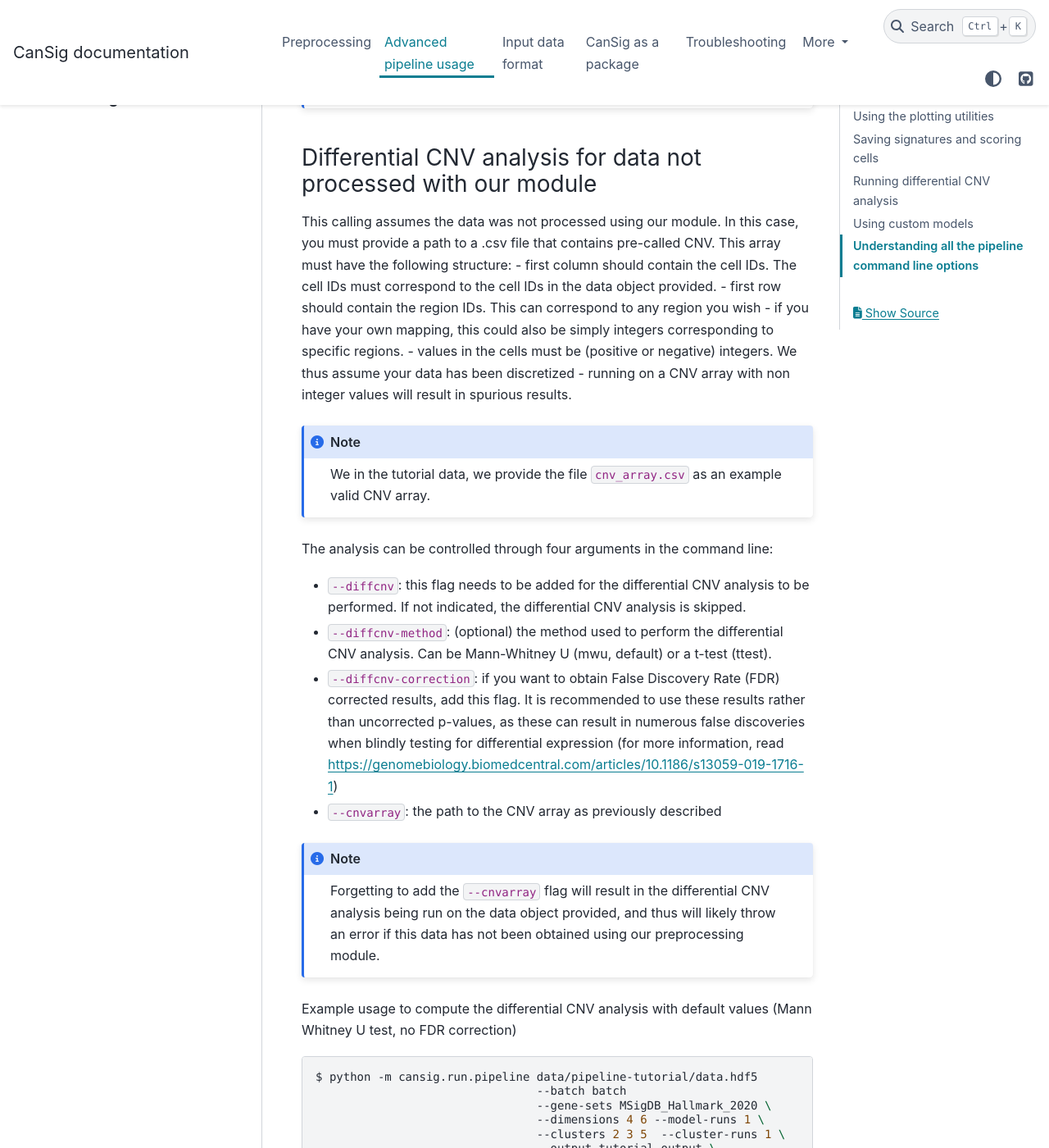
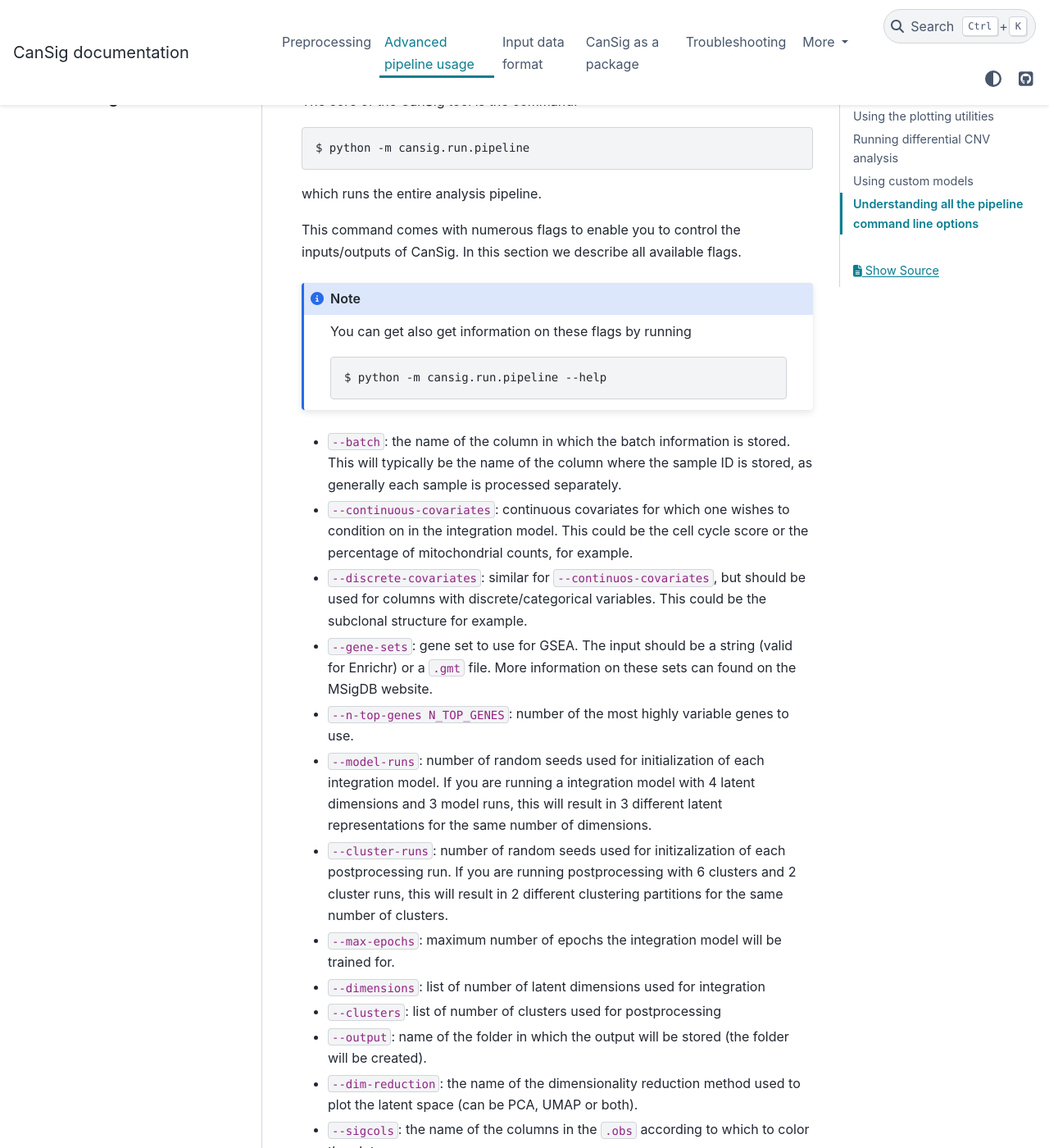
Before and after one commit to BoevaLab/CanSig, a Sphinx documentation site: the page built from docs/pipeline-advanced.rst, in a window 1280 px wide and 1400 px high, scrolled down 5709 px. Shown: the whole window at 82% size. Built offline with Sphinx 7.4.7 and the PyData theme 0.15.4, drawn with Linux system fonts in a browser that asks for light colours; some of the changed text lies outside the part shown.

Commit message:
Update the documentation (#97)
* Remove documentation of deprecated utilities.

* Slightly adjust the preprocessing tutorial.

* Update the flags description.

```diff
--- a/docs/pipeline-advanced.rst
+++ b/docs/pipeline-advanced.rst
@@ -60,43 +60,6 @@
                                    --output tutorial-output \
                                    --disable-plots
 
-Saving signatures and scoring cells
------------------------------------
-
-CanSig finds signatures in cancer data: these signatures are defined as the most overexpressed genes in a biologically meaningful part of the subspace (approximated by a cluster).
-By default, running the pipeline will result the results of the differential gene expression analysis to be saved for each cluster, as well as the score for each cell for each of the signatures (defined as the 200 most positively differentially expressed genes in the cluster) and the correlation between the signatures.
-
-The results associated with signatures and scoring can be controlled through the three following command line arguments:
-
-* ``--disable-signatures``: if you do not want any of the results linked to signatures to be saved (ie differential gene expression analysis for each cluster, scores of each signature for each cell and correlation between signatures), then input this flag.
-* ``--ngenessig``: number of genes that define a signature associated with a cluster. The cells will be scored using the n top positively differentially expressed genes in the cluster, with n being the minimal value between the total number of differentially expressed genes and ngenessig inputted. Defaults to 200.
-* ``--corrmethod``: the method used to compute the correlation between the signatures; can be spearman or pearson. Defaults to pearson.
-
-Example usage to compute scores on cells using the 100 top most differentially expressed genes as a signature and using spearman to compute the correlation between signatures.
-
-.. code-block:: bash
-
-   $ python -m cansig.run.pipeline data/pipeline-tutorial/data.hdf5
-                                   --batch batch
-                                   --gene-sets MSigDB_Hallmark_2020 \
-                                   --dimensions 4 6 --model-runs 1 \
-                                   --clusters 2 3 5  --cluster-runs 1 \
-                                   --output tutorial-output \
-                                   --ngenessig 100 \
-                                   --corrmethod spearman
-
-Example usage to disable saving any results linked to signatures
-
-.. code-block:: bash
-
-   $ python -m cansig.run.pipeline data/pipeline-tutorial/data.hdf5
-                                   --batch batch
-                                   --gene-sets MSigDB_Hallmark_2020 \
-                                   --dimensions 4 6 --model-runs 1 \
-                                   --clusters 2 3 5  --cluster-runs 1 \
-                                   --output tutorial-output \
-                                   --disable-signatures
-
 Running differential CNV analysis
 ---------------------------------
 
@@ -104,7 +67,8 @@
 This module is deactivated by default. There are two main ways to run this analysis: the first assumes that you are using a data object that has been obtained using our preprocessing module (see :ref:`preprocessing`), the second can be run if provided with a external discretized CNV calling, even if the data object has not been obtained through our preprocessing module.
 
 .. note::
-   the data provided for the tutorial has been processed using our preprocessing module, and can be thus used for differential CNV analysis assuming so.
+
+   The data provided for the tutorial has been processed using our preprocessing module, and can be thus used for differential CNV analysis assuming so.
 
 Differential CNV analysis for data preprocessed with our module
 ^^^^^^^^^^^^^^^^^^^^^^^^^^^^^^^^^^^^^^^^^^^^^^^^^^^^^^^^^^^^^^^
@@ -170,30 +134,32 @@
 .. note::
    If trying to run this function as such on a data object that has not been processed with our preprocessing module, this will result in an ValueError
 
-Differential CNV analysis for data not processed with our module
-^^^^^^^^^^^^^^^^^^^^^^^^^^^^^^^^^^^^^^^^^^^^^^^^^^^^^^^^^^^^^^^^
-This calling assumes the data was not processed using our module. In this case, you must provide a path to a .csv file that contains pre-called CNV.
-This array must have the following structure:
-- first column should contain the cell IDs. The cell IDs must correspond to the cell IDs in the data object provided.
-- first row should contain the region IDs. This can correspond to any region you wish - if you have your own mapping, this could also be simply integers corresponding to specific regions.
-- values in the cells must be (positive or negative) integers. We thus assume your data has been discretized - running on a CNV array with non integer values will result in spurious results.
+..
+  .. Differential CNV analysis for data not processed with our module
+  .. ^^^^^^^^^^^^^^^^^^^^^^^^^^^^^^^^^^^^^^^^^^^^^^^^^^^^^^^^^^^^^^^^
+  This calling assumes the data was not processed using our module. In this case, you must provide a path to a .csv file that contains pre-called CNV.
+  This array must have the following structure:
+  - first column should contain the cell IDs. The cell IDs must correspond to the cell IDs in the data object provided.
+  - first row should contain the region IDs. This can correspond to any region you wish - if you have your own mapping, this could also be simply integers corresponding to specific regions.
+  - values in the cells must be (positive or negative) integers. We thus assume your data has been discretized - running on a CNV array with non integer values will result in spurious results.
 
-.. note::
-   We in the tutorial data, we provide the file ``cnv_array.csv`` as an example valid CNV array.
+..
+  .. note::
+     We in the tutorial data, we provide the file ``cnv_array.csv`` as an example valid CNV array.
 
-The analysis can be controlled through four arguments in the command line:
+  The analysis can be controlled through four arguments in the command line:
 
-* ``--diffcnv``: this flag needs to be added for the differential CNV analysis to be performed. If not indicated, the differential CNV analysis is skipped.
-* ``--diffcnv-method``: (optional) the method used to perform the differential CNV analysis. Can be Mann-Whitney U (mwu, default) or a t-test (ttest).
-* ``--diffcnv-correction``: if you want to obtain False Discovery Rate (FDR) corrected results, add this flag. It is recommended to use these results rather than uncorrected p-values, as these can result in numerous false discoveries when blindly testing for differential expression (for more information, read https://genomebiology.biomedcentral.com/articles/10.1186/s13059-019-1716-1)
-* ``--cnvarray``: the path to the CNV array as previously described
+  * ``--diffcnv``: this flag needs to be added for the differential CNV analysis to be performed. If not indicated, the differential CNV analysis is skipped.
+  * ``--diffcnv-method``: (optional) the method used to perform the differential CNV analysis. Can be Mann-Whitney U (mwu, default) or a t-test (ttest).
+  * ``--diffcnv-correction``: if you want to obtain False Discovery Rate (FDR) corrected results, add this flag. It is recommended to use these results rather than uncorrected p-values, as these can result in numerous false discoveries when blindly testing for differential expression (for more information, read https://genomebiology.biomedcentral.com/articles/10.1186/s13059-019-1716-1)
+  * ``--cnvarray``: the path to the CNV array as previously described
 
-.. note::
+  .. note::
    Forgetting to add the ``--cnvarray`` flag will result in the differential CNV analysis being run on the data object provided, and thus will likely throw an error if this data has not been obtained using our preprocessing module.
 
-Example usage to compute the differential CNV analysis with default values (Mann Whitney U test, no FDR correction)
+  Example usage to compute the differential CNV analysis with default values (Mann Whitney U test, no FDR correction)
 
-.. code-block:: bash
+  .. code-block:: bash
 
    $ python -m cansig.run.pipeline data/pipeline-tutorial/data.hdf5
                                    --batch batch
@@ -204,17 +170,17 @@
                                    --diffcnv \
                                    --cnvarray data/pipeline-tutorial/cnv_array.csv
 
-This will result in the following file being added to the ``tutorial-output/`` directory, in addition to all the files/directories described on the homepage.
+  This will result in the following file being added to the ``tutorial-output/`` directory, in addition to all the files/directories described on the homepage.
 
-* ``postprocessing/``:
+  * ``postprocessing/``:
    * ``{rundir}/differential-cnvs.csv``: file containing the columns for each cluster cl
       - {cl}\_pvalues: contains the p values of the test cl vs rest
       - {cl}\_perc\_{gains/losses}: contains the percentage of cells in the cluster showing a gain/loss at this region
       - {cl}\_rest\_{gains/losses}: contains the percentage of cells in all but the cluster showing a gain/loss at this region
 
-Example usage to compute the differential CNV analysis with a t-test and with FDR corrected values (ie q-values)
+  Example usage to compute the differential CNV analysis with a t-test and with FDR corrected values (ie q-values)
 
-.. code-block:: bash
+  .. code-block:: bash
 
    $ python -m cansig.run.pipeline data/pipeline-tutorial/data.hdf5
                                    --batch batch
@@ -227,7 +193,7 @@
                                    --diffcnv-correction \
                                    --cnvarray data/pipeline-tutorial/cnv_array.csv
 
-This will result in the same file as in the previous example with the addition of the columns
+  This will result in the same file as in the previous example with the addition of the columns
 
       - "{cl}\_qvalues": contains the q values of the test cl vs rest
 
@@ -240,15 +206,24 @@
 ``my-models/``: directory with the results. In the pipeline case its called ``latent/``:
 
 * ``model1-name/``: model name, it can be arbitrary
-    * ``params.json``: model parameters, will be used to create a summary
-    * ``latent_representations.csv``: for each cell name (index column), the coordinates of the latent codes
+
+  * ``params.json``: model parameters, will be used to create a summary
+
+  * ``latent_representations.csv``: for each cell name (index column), the coordinates of the latent codes
+
 * ``model2-name/``: another directory, structured in the same manner
+
 * ...
 
-To help creating such directories, we created a template for the script wrapping your model at TODO
+To help creating such directories, we created auxiliary functions:
 
-.. todo::
-   Put a template for the wrapping script at GitHub (in a new ``templates/`` directory).
+.. code-block:: python
+
+   import cansig.filesystem as fs
+
+   output_dir = fs.IntegrationDir(output, create=True)
+   fs.save_settings(settings=config, path=output_dir.integration_settings)
+   fs.save_latent_representations(representations=representations, path=output_dir.latent_representations)
 
 
 When the directory with different latent codes is ready, run:
@@ -270,14 +245,16 @@
 Understanding all the pipeline command line options
 ---------------------------------------------------
 
-The crux of CanSig is running the entire tool through the command:
+The core of the CanSig tool is the command:
 
 .. code-block::
 
    $ python -m cansig.run.pipeline
 
+which runs the entire analysis pipeline.
+
 This command comes with numerous flags to enable you to control the inputs/outputs of CanSig.
-We will describe each flag in detail here
+In this section we describe all available flags.
 
 .. note::
    You can get also get information on these flags by running
@@ -286,24 +263,34 @@
 
       $ python -m cansig.run.pipeline --help
 
-* ``--batch``: the name of the column in which the batch information is stored. This will typically be the name of the column where the sample ID is stored, as generally each sample is processed separately.
-* ``--continuous-covariates``: continusous covariates for which one wishes to correct in the integration model. This could be the cell cycle score or the percentage of mitochondrial counts for example.
-* ``--discrete-covariates``: discrete covariates for which one wishes to correct in the integration model. This could be the subclonal structure for example.
-* ``--gene-sets``: gene set to use for GSEA. The input should be a string (valid for Enrichr) or a .gmt file. More information on these sets can found on the MSigDB website.
+
+* ``--batch``: the name of the column in which the batch information is stored.
+  This will typically be the name of the column where the sample ID is stored, as generally each sample is processed separately.
+* ``--continuous-covariates``: continuous covariates for which one wishes to condition on in the integration model. This could be the cell cycle score or the percentage of mitochondrial counts, for example.
+* ``--discrete-covariates``: similar for ``--continuos-covariates``, but should be used for columns with discrete/categorical variables. This could be the subclonal structure for example.
+* ``--gene-sets``: gene set to use for GSEA. The input should be a string (valid for Enrichr) or a ``.gmt`` file. More information on these sets can found on the MSigDB website.
+* ``--n-top-genes N_TOP_GENES``: number of the most highly variable genes to use.
 * ``--model-runs``: number of random seeds used for initialization of each integration model. If you are running a integration model with 4 latent dimensions and 3 model runs, this will result in 3 different latent representations for the same number of dimensions.
 * ``--cluster-runs``: number of random seeds used for initizalization of each postprocessing run. If you are running postprocessing with 6 clusters and 2 cluster runs, this will result in 2 different clustering partitions for the same number of clusters.
-* ``--max-epochs``: maximum number of epochs the integration model will run for
+* ``--max-epochs``: maximum number of epochs the integration model will be trained for.
 * ``--dimensions``: list of number of latent dimensions used for integration
 * ``--clusters``: list of number of clusters used for postprocessing
-* ``--output``: name of the folder in which the output will be stored (the folder will be created if not already present)
-* ``--dim-reduction``: the name of the dimensionality reduction method used to plot the latent space - can be PCA, UMAP or both (using insets)
-* ``--sigcols``: the name of the columns in the .obs according to which to color the plots
+* ``--output``: name of the folder in which the output will be stored (the folder will be created).
+* ``--dim-reduction``: the name of the dimensionality reduction method used to plot the latent space (can be PCA, UMAP or both).
+* ``--sigcols``: the name of the columns in the ``.obs`` according to which to color the plots
 * ``--disable-plots``: if set, no plots will be created to visualize the latent space (the run will be quicker when this option is on)
+* ``--dgex-method``: method used to perform the differential gene expression analysis.
 * ``--ngenessig``: number of genes to use to define a signature to score
 * ``--corrmethod``: correlation method used to correlate de novo found signatures
 * ``--disable-signatures``: if set, no information linked to de novo signatures found will be saved (the run will require less memory when this option is on).
 * ``--diffcnv``: if set, the differential CNV analysis will be run. For more information, see the part about running the differential CNV analysis on this page.
-* ``--diffcnv-method``: the method used to perform the differential CNV (can be ttest or mwu)
+* ``--diffcnv-method``: the method used to perform the differential CNV.
 * ``--subclonalcnv``: if set, the differential CNV analysis will be run using the subclonal inferred CNV representation for each cell, rather than the per cell CNV call.
 * ``--diffcnv-correction``: if set, the False Discovery Rate corrected q-value will be computed for the differential CNV analysis.
-* ``--cnvarray``: if running the differential CNV analysis on an external array (for those who did not preprocess their data using our preprocessing module), the path to the CNV array used for differential CNV.
+* ``--cnvarray``: if running the differential CNV analysis on an external array (for those who did not preprocess their data using our preprocessing module), the path to the CNV array used for differential CNV. Using this flag will automatically *disable* running the differential CNV on the AnnData object.
+* ``--save-intermediate``: whether the intermediate results should be saved. By default, the results are saved. Turning this off is discouraged, unless the system memory is very limited.
+* ``--linkage``: the linkage used for the agglomerative clustering for metasignatures.
+* ``--sim-method``: similarity metric to be used to compare signatures.
+* ``--threshold``: the threshold above which a metasignature is considered too correlated with another.
+* ``--pat-specific-threshold``: the threshold above which a metasignature is considered patient-specific.
+* ``--model``, ``--n-latent-batch-effect`` and ``--n-latent-cnv``: settings for the new experimental integration method. Currently we suggest to use the default integration method in the CanSig pipeline.
--- a/docs/preprocessing.rst
+++ b/docs/preprocessing.rst
@@ -9,7 +9,8 @@
 present CNVs and cells annotated as non-malignant that present CNVs.
 In the optional, third step, known gene signatures can be scored.
 
-.. todo:: Add graphic.
+..
+  TODO: Add graphic.
 
 Loading the data
 ----------------------
@@ -109,15 +110,15 @@
     define a column that contains the batch_id. If the data is loaded from disc and the
     batch_id_column is not already in `adata.obs` it will be set to the filename.
 
-Cells with less than `min_counts` counts or more than `max_counts` counts will be
-filtered. Furthermore, cells with fewer than `min_genes` genes expressed or with a higher
-percentage count in mitochondrial genes than `threshold_pct_mt_counts` will also be removed.
-All plots generated during preprocessing will be stored in `figure_dir`. For more detail,
+Cells with less than ``min_counts`` counts or more than ``max_counts`` counts will be
+filtered. Furthermore, cells with fewer than ``min_genes`` genes expressed or with a higher
+percentage count in mitochondrial genes than ``threshold_pct_mt_counts`` will also be removed.
+All plots generated during preprocessing will be stored in ``figure_dir``. For more detail,
 on the method, see here.
 
 Outputs
 --------
-The function `preprocessing` returns a single AnnData object containing all the high
+The function ``preprocessing`` returns a single AnnData object containing all the high
 quality cells from the inputted samples.
 
 .. note:: Since the goal of CanSig is to discover shared signatures, we do an inner join
@@ -125,21 +126,22 @@
     final AnnData.
 
 
-For each cell the following annotations are added in `adata.obs`:
+For each cell the following annotations are added in ``adata.obs``:
 
-- `n_counts`: The library size of the cell.
-- `log_counts`: `log(n_counts)`.
-- `n_genes`: The number of genes expressed in the cell.
-- `pct_zero_genes`: `n_genes` divided by the number of all genes.
-- `pct_counts_mt`: The counts corresponding to mitochondrial RNA divided by `total_counts`.
-- `malignant_celltype`:
-- `malignant_cnvs`:
-- `malignant_combined`:
+- ``n_counts``: The library size of the cell.
+- ``log_counts``: ``log(1+n_counts)``.
+- ``n_genes``: The number of genes expressed in the cell.
+- ``pct_zero_genes``: ``n_genes`` divided by the number of all genes.
+- ``pct_counts_mt``: The counts corresponding to mitochondrial RNA divided by ``total_counts``.
+- ``malignant_celltype``:
+- ``malignant_cnvs``:
+- ``malignant_combined``:
 
-For more details on the malignant/non-malignant status annotation, see  the Methods section
+For more details on the malignant/non-malignant status annotation, see the Methods section
 of our `paper <https://www.biorxiv.org/content/10.1101/2022.04.14.488324v1>`_.
 
-.. important:: Rare malignant cells might be difficult to annotate. Therefore, we consider
+.. important::
+    Rare malignant cells might be difficult to annotate. Therefore, we consider
     cells, that show CNVs but are annotated as undetermined, as malignant. However, cells
     that are annotated as non-malignant but show CNVs will not be considered as
     malignant cells.
@@ -192,12 +194,7 @@
 .. todo:: Add image of the chromosome heatmap showing separation of malignant and
     non-malignant cells.
 
-.. todo:: umap for each score + umap for malignant/non-malignant cells in CNV space.
-
-.. note:: For faster pre-processing plotting can be turned off by setting plot to False.
-
-   The preprocessing tutorial.
-
+.. todo:: Add UMAP plots in CNV space with cell scores and malignant/non-malignant cells.
 
 The next plot is generated after inferring CNVs. It shows the chromosome heatmap
 separated into malignant and non-malignant and the malignant cells are further divided
@@ -207,12 +204,8 @@
 .. todo:: Add image of the chromosome heatmap showing separation of malignant and
     non-malignant cells.
 
-.. todo:: umap for each score + umap for malignant/non-malignant cells in CNV space.
+.. todo:: UMAP for each score + UMAP for malignant/non-malignant cells in CNV space.
 
-
-.. note:: For faster pre-processing plotting can be turned off by setting plot to False.
-
-.. todo:: Are there other useful plots that we want to add here???
 
 References
 ----------
```
